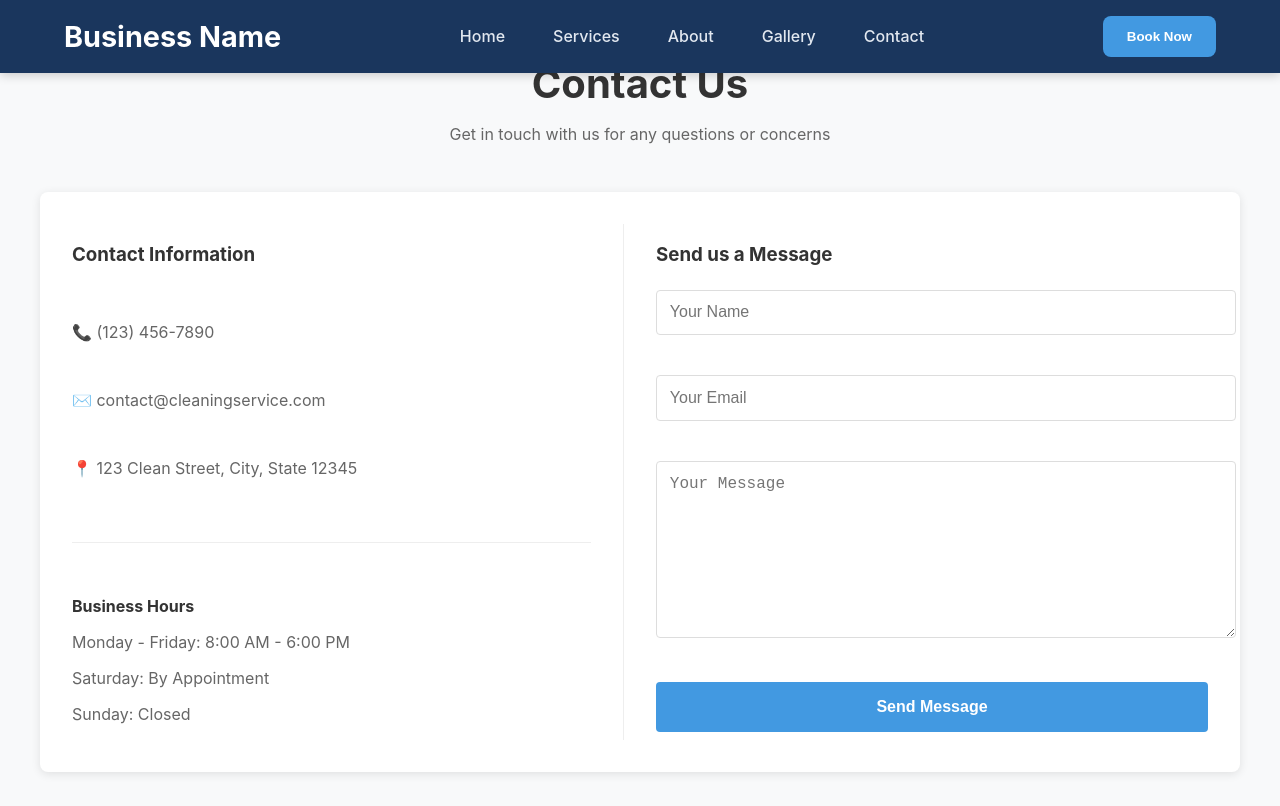
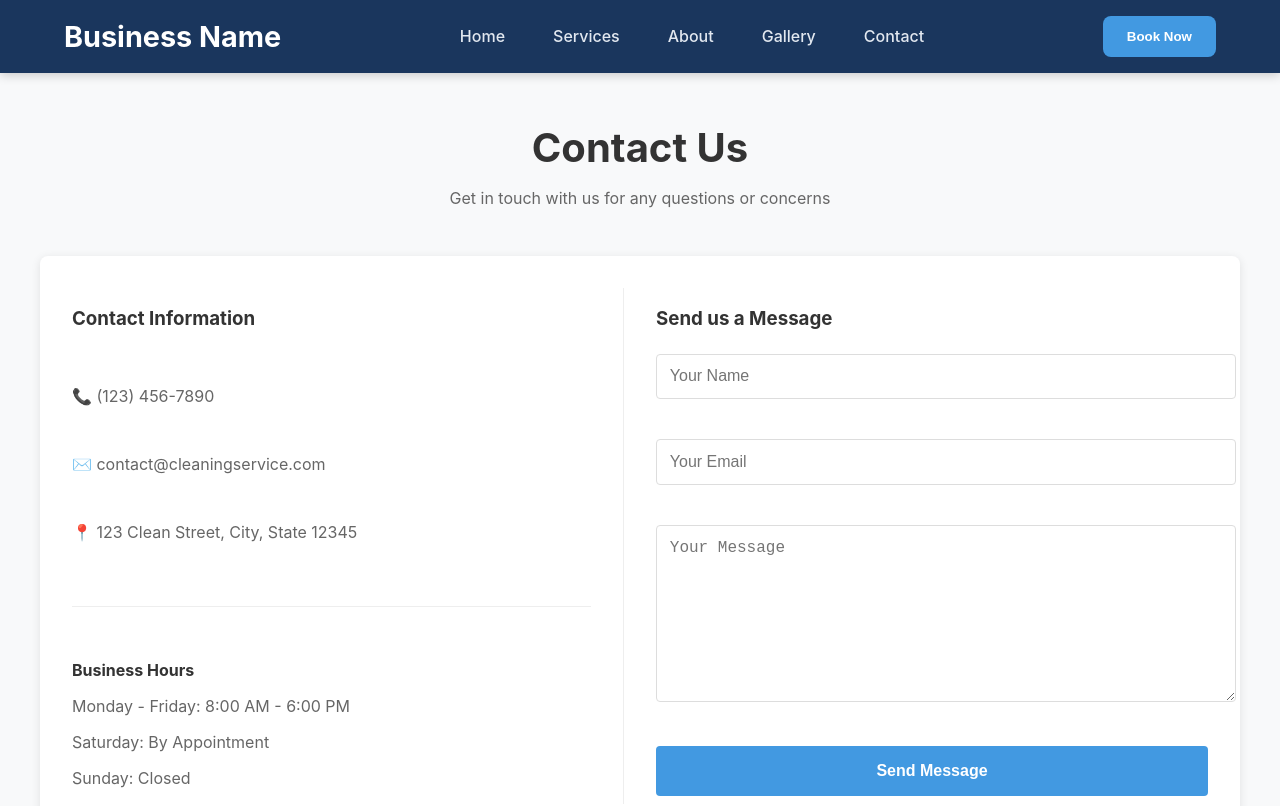
Before and after one commit to ItsAl3xx/Website_For_Cleaning_Business, a React (Create React App) app in the folder frontend/: page /contact in a window 1280 px wide. Shown: the top 806 px of the page. Built offline with nearby package versions, Linux system fonts and the light colour scheme.

Commit message:
Fixed issue with formatting on contact page

```diff
--- a/frontend/src/contact-page/contact-page.css
+++ b/frontend/src/contact-page/contact-page.css
@@ -1,7 +1,9 @@
 .contact-page {
   padding: 2rem;
+  padding-top: 6rem;
   max-width: 1200px;
   margin: 0 auto;
+  min-height: 100vh;
 }
 
 .contact-header {
```
